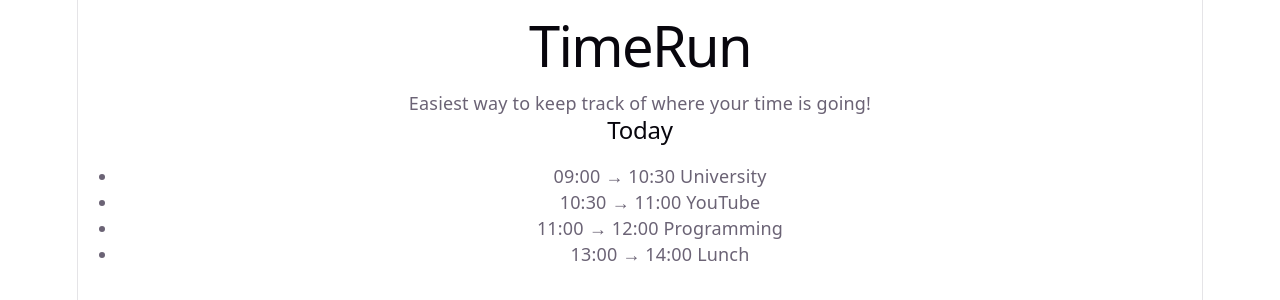
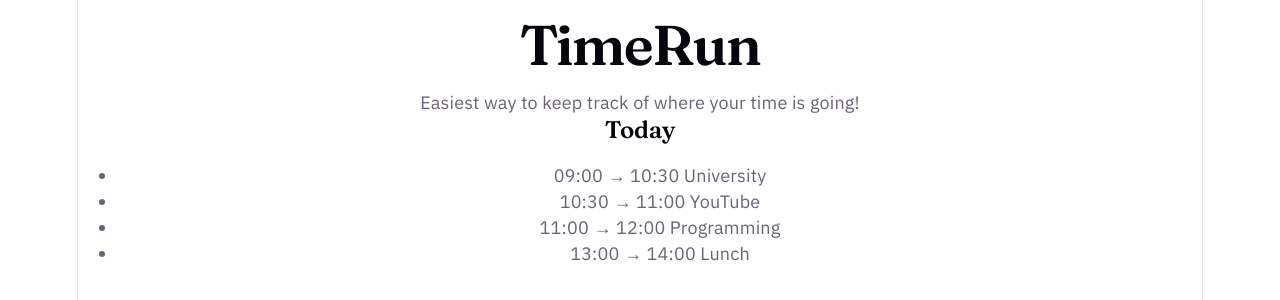
Before and after one commit to bansalkreya-ux/TimeRun, a React (Vite) app: page / in a window 1280 px wide. Shown: the top 300 px of the page. Built offline with nearby package versions, Linux system fonts and the light colour scheme.

Commit message:
Add light theme colors and fonts

```diff
--- a/index.html
+++ b/index.html
@@ -5,6 +5,10 @@
     <link rel="icon" type="image/svg+xml" href="/favicon.svg" />
     <meta name="viewport" content="width=device-width, initial-scale=1.0" />
     <title>timerun</title>
+
+    <link rel="preconnect" href="https://fonts.googleapis.com">
+    <link href="https://fonts.googleapis.com/css2?family=Fraunces:opsz,wght@9..144,600&family=IBM+Plex+Mono:wght@400;500&family=IBM+Plex+Sans:wght@400;500;600&display=swap" rel="stylesheet">
+
   </head>
   <body>
     <div id="root"></div>
--- a/src/index.css
+++ b/src/index.css
@@ -11,9 +11,9 @@
   --shadow:
     rgba(0, 0, 0, 0.1) 0 10px 15px -3px, rgba(0, 0, 0, 0.05) 0 4px 6px -2px;
 
-  --sans: system-ui, 'Segoe UI', Roboto, sans-serif;
-  --heading: system-ui, 'Segoe UI', Roboto, sans-serif;
-  --mono: ui-monospace, Consolas, monospace;
+  --sans: 'IBM Plex Sans', sans-serif;
+  --heading: 'Fraunces', sans-serif;
+  --mono: 'IBM Plex Mono', monospace;
 
   font: 18px/145% var(--sans);
   letter-spacing: 0.18px;
@@ -32,9 +32,9 @@
 
 @media (prefers-color-scheme: dark) {
   :root {
-    --text: #9ca3af;
-    --text-h: #f3f4f6;
-    --bg: #16171d;
+    --text: #1d1c1a;
+    --text-h: #1d1c1a;
+    --bg: #f4f1ea;
     --border: #2e303a;
     --code-bg: #1f2028;
     --accent: #c084fc;
```
